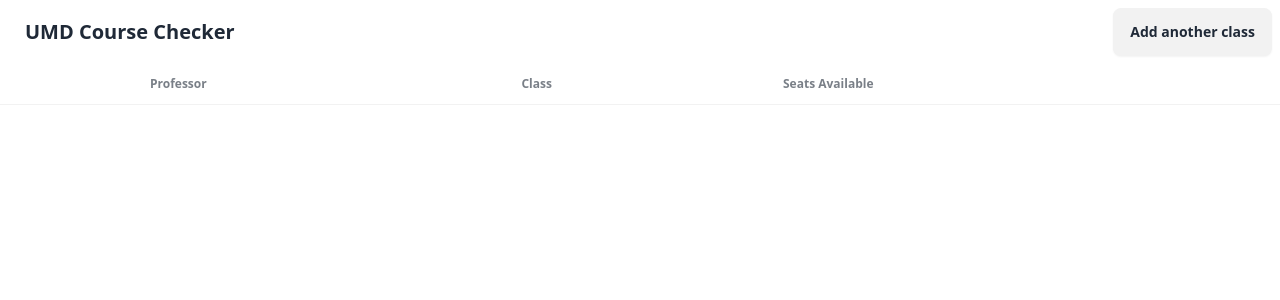
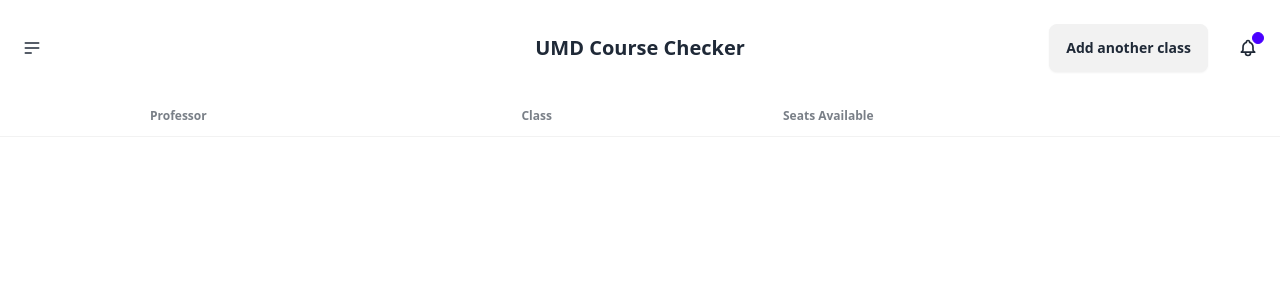
Before and after one commit to ChuckVisuals/UMD-Course-Checker, a SvelteKit app in the folder my-app/: page / in a window 1280 px wide. Shown: the top 300 px of the page. Built offline with nearby package versions, Linux system fonts and the light colour scheme.

Commit message:
navbar_updated

```diff
--- a/my-app/src/routes/+page.svelte
+++ b/my-app/src/routes/+page.svelte
@@ -59,6 +59,7 @@
   // Function to remove a class from the class_array
   function removeClass(index) {
     class_array.splice(index, 1);
+    class_array = [...class_array];
   }
   $: class_array; // Ensure reactivity
 </script>
@@ -85,11 +86,31 @@
 </style>
 
 <div class="navbar bg-base-100">
-  <div class="flex-1">
+
+  <div class="navbar-start">
+    <div class="dropdown">
+      <div tabindex="0" role="button" class="btn btn-ghost btn-circle">
+        <svg xmlns="http://www.w3.org/2000/svg" class="h-5 w-5" fill="none" viewBox="0 0 24 24" stroke="currentColor"><path stroke-linecap="round" stroke-linejoin="round" stroke-width="2" d="M4 6h16M4 12h16M4 18h7" /></svg>
+      </div>
+      <ul tabindex="0" class="menu menu-sm dropdown-content mt-3 z-[1] p-2 shadow bg-base-100 rounded-box w-52">
+        <li><a>Your Profile</a></li>
+        <li><a>About</a></li>
+      </ul>
+    </div>
+  </div>
+
+  <div class="navbar-center">
     <a href="./" class="btn btn-ghost text-xl">UMD Course Checker</a>
   </div>
+
   <div class="navbar-end">
-    <button class="btn" on:click={() => form_model = !form_model}>Add another class </button>
+    <button class="btn m-4" on:click={() => form_model = !form_model}>Add another class </button>
+    <button class="btn btn-ghost btn-circle">
+      <div class="indicator">
+        <svg xmlns="http://www.w3.org/2000/svg" class="h-5 w-5" fill="none" viewBox="0 0 24 24" stroke="currentColor"><path stroke-linecap="round" stroke-linejoin="round" stroke-width="2" d="M15 17h5l-1.405-1.405A2.032 2.032 0 0118 14.158V11a6.002 6.002 0 00-4-5.659V5a2 2 0 10-4 0v.341C7.67 6.165 6 8.388 6 11v3.159c0 .538-.214 1.055-.595 1.436L4 17h5m6 0v1a3 3 0 11-6 0v-1m6 0H9" /></svg>
+        <span class="badge badge-xs badge-primary indicator-item"></span>
+      </div>
+    </button>
   </div>
 </div>
 
```
